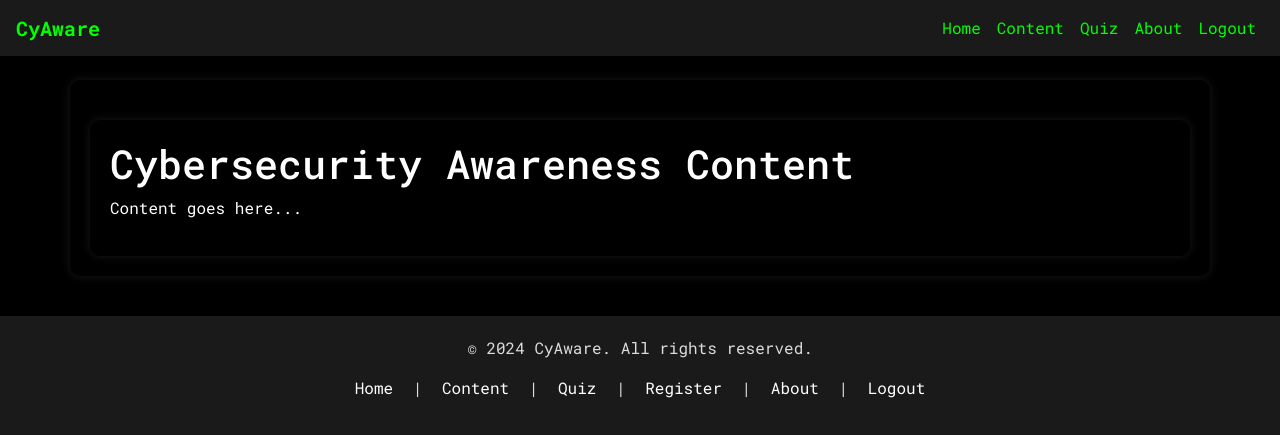
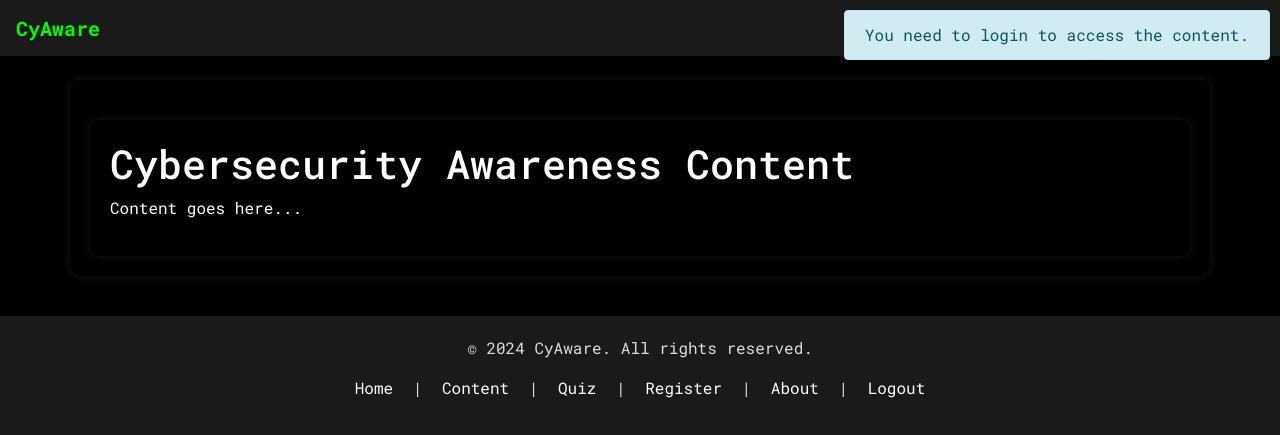
Before and after one commit to drent-z/cyaware, a Flask app: page /content in a window 1280 px wide. Shown: the top 435 px of the page. Run offline with Flask 3, Linux system fonts and the light colour scheme; the visitor is signed in with stand-in values (Sample User, id 1); some libraries are stand-ins or nearby versions.

Commit message:
added messages

```diff
--- a/app/routes.py
+++ b/app/routes.py
@@ -46,11 +46,13 @@ def logout():
 @current_app.route('/content')
 @login_required
 def content():
+    flash('You need to login to access the content.', 'info')
     return render_template('content.html')
 
 @current_app.route('/quizzes')
 @login_required
 def quizzes():
+    flash('You need to login to access the quizzes.', 'info')
     return render_template('quizzes.html')
 
 @current_app.route('/about')
--- a/app/templates/layout.html
+++ b/app/templates/layout.html
@@ -56,6 +56,12 @@
         footer a:hover {
             text-decoration: underline;
         }
+        .flash-messages {
+            position: fixed;
+            top: 10px;
+            right: 10px;
+            z-index: 1050;
+        }
     </style>
 </head>
 <body>
@@ -96,6 +102,17 @@
         </nav>
     </header>
     <main class="container mt-4">
+        <div class="flash-messages">
+            {% with messages = get_flashed_messages(with_categories=true) %}
+                {% if messages %}
+                    {% for category, message in messages %}
+                        <div class="alert alert-{{ category }}">
+                            {{ message }}
+                        </div>
+                    {% endfor %}
+                {% endif %}
+            {% endwith %}
+        </div>
         {% block content %}{% endblock %}
     </main>
     <footer>
```
